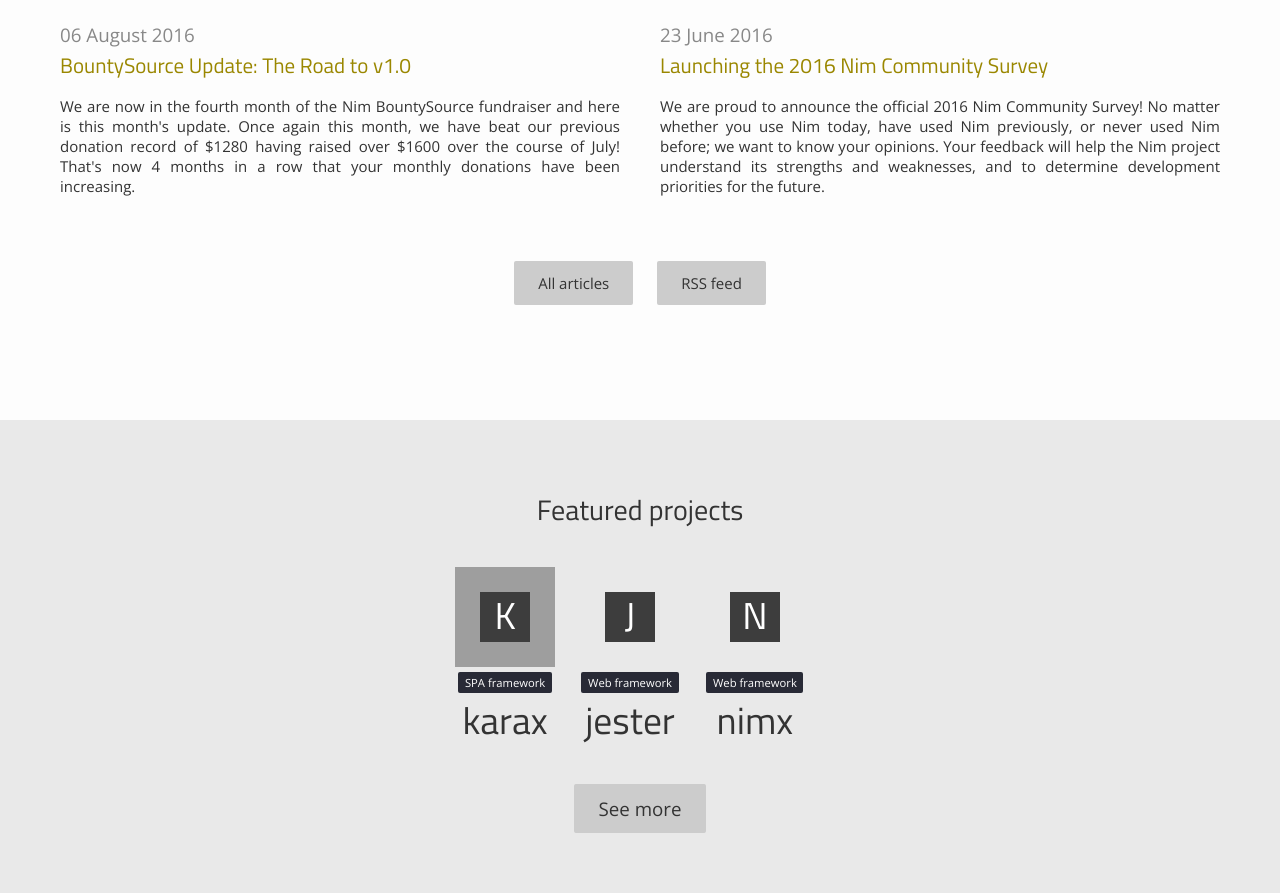
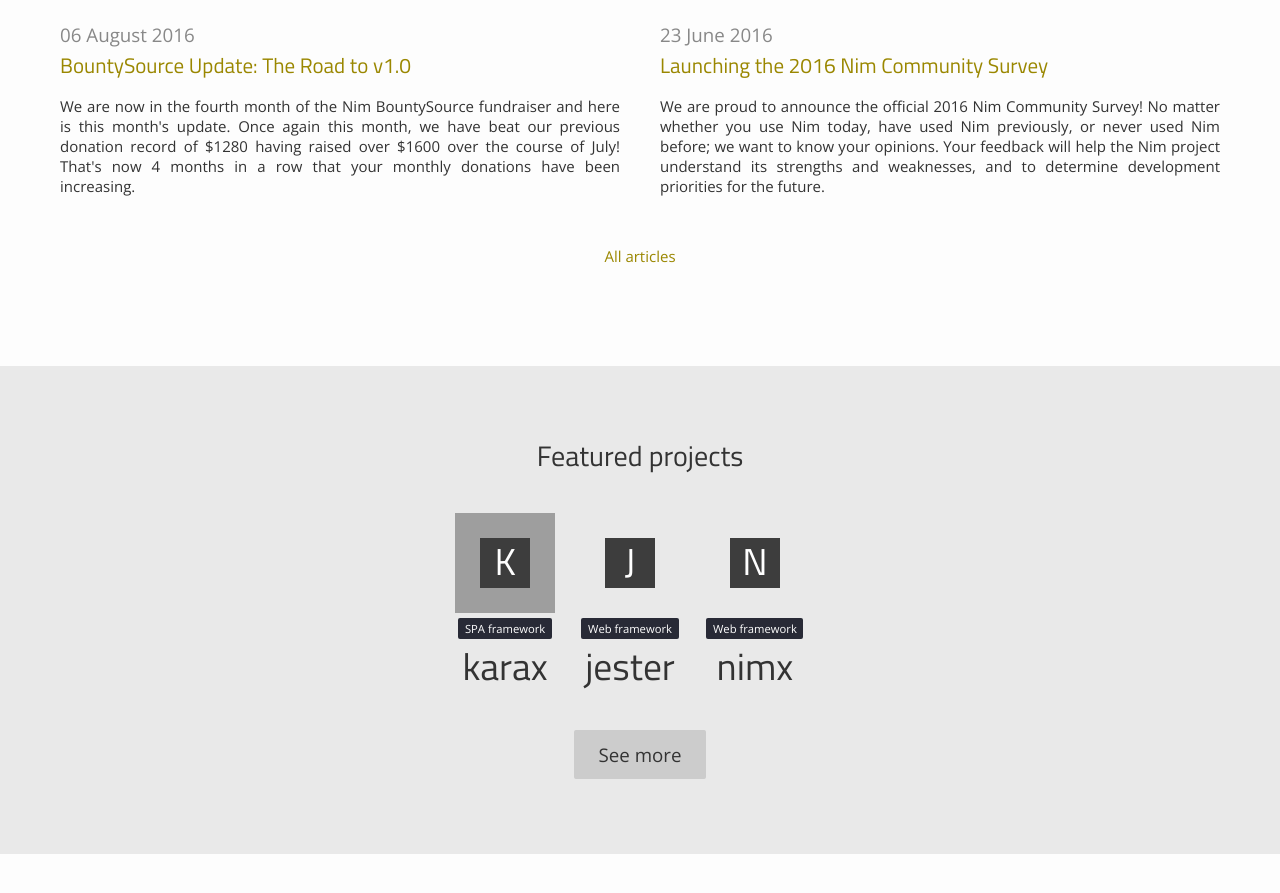
Before and after one commit to nim-lang/website, a Jekyll site: the page built from jekyll_prototype/index.html, in a window 1280 px wide, cut to the strip 684-1591 px from the top of the page. Shown: the top 893 px of the strip. Built offline with Jekyll 4.4.1, drawn with Linux system fonts in a browser that asks for light colours; some of the changed text lies outside the part shown; grey boxes are pictures that could not be loaded.

Commit message:
Remove RSS feed button from front page. Grab top sponsors from CSV.

```diff
--- a/jekyll_prototype/assets/css/main.scss
+++ b/jekyll_prototype/assets/css/main.scss
@@ -564,7 +564,7 @@
 }
 
 .sponsor-container {
-  width: 150px;
+  width: 170px;
   font-size: 90%;
   margin-right: 20pt;
 
--- a/jekyll_prototype/index.html
+++ b/jekyll_prototype/index.html
@@ -56,8 +56,7 @@
     {% endfor %}
   </div>
   <p class="feed-rss">
-    <a class="pure-button" href="{{ "/blog.html" | prepend: site.baseurl }}">All articles</a>
-    <a class="pure-button" href="{{ "/feed.xml" | prepend: site.baseurl }}">RSS feed</a>
+    <a href="{{ "/blog" | prepend: site.baseurl }}">All articles</a>
   </p>
 </section>
 
@@ -175,21 +174,17 @@
     <h2>Top sponsors</h2>
     <div class="pure-g center">
       <div class="pure-u-1-3">
-        <div class="sponsor-container">
-          <a href="https://www.secondspectrum.com/">
-            <img src="{{ site.baseurl }}/assets/bountysource/secondspectrum.png"/>
-            <span class="green tag">+$250/month</span>
-            <p class="title">Second Spectrum</p>
-          </a>
-        </div>
-
-        <div class="sponsor-container">
-          <a href="https://xored.com">
-            <img src="{{ site.baseurl }}/assets/bountysource/xored.svg"/>
-            <span class="green tag">+$250/month</span>
-            <p class="title">Xored</p>
-          </a>
-        </div>
+        {% for sponsor in site.data.sponsors %}
+          {% if sponsor.level == "250" %}
+            <div class="sponsor-container">
+              <a href="{{sponsor.url}}">
+                <img src="{{ site.baseurl }}/{{sponsor.logo}}"/>
+                <span class="green tag">+${{sponsor.this_month}}/month</span>
+                <p class="title">{{sponsor.name}}</p>
+              </a>
+            </div>
+          {% endif %}
+        {% endfor %}
       </div>
     </div>
     <a class="pure-button" href="https://github.com/trending/nim">See more</a>
```
